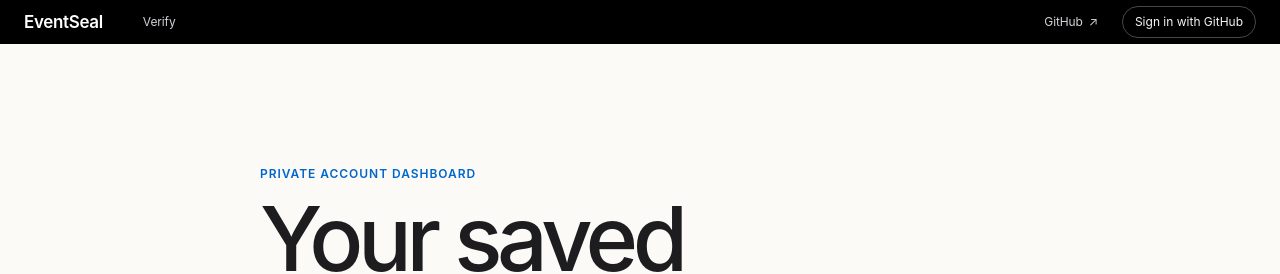
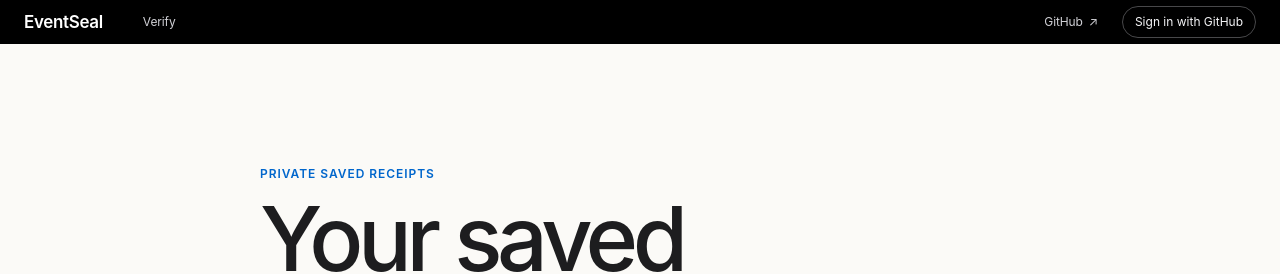
Before and after one commit to abhigyan1102/event-seal, a Next.js app in the folder apps/web/: page /dashboard in a window 1280 px wide. Shown: the top 274 px of the page. Built offline with nearby package versions, Linux system fonts and the light colour scheme.

Commit message:
fix: clarify saved receipts navigation

```diff
--- a/apps/web/app/dashboard/error.tsx
+++ b/apps/web/app/dashboard/error.tsx
@@ -18,8 +18,8 @@ export default function DashboardError({
   return (
     <main className="dashboard-boundary">
       <div className="dashboard-boundary__content">
-        <p className="eyebrow">Private account dashboard</p>
-        <h1>The dashboard could not load.</h1>
+        <p className="eyebrow">Private saved receipts</p>
+        <h1>Your saved receipts could not load.</h1>
         <p>
           No receipt data was changed. Try loading your saved evidence again.
         </p>
--- a/apps/web/app/dashboard/loading.tsx
+++ b/apps/web/app/dashboard/loading.tsx
@@ -4,7 +4,7 @@ export default function DashboardLoading() {
       <div className="dashboard-boundary__content">
         <div className="loading-line loading-line--title" />
         <div className="loading-line" />
-        <p>Preparing your receipt dashboard.</p>
+        <p>Preparing your saved receipts.</p>
       </div>
     </main>
   );
--- a/apps/web/app/dashboard/page.tsx
+++ b/apps/web/app/dashboard/page.tsx
@@ -25,7 +25,7 @@ export default async function DashboardPage({
     return (
       <main className="dashboard-boundary">
         <div className="dashboard-boundary__content">
-          <p className="eyebrow">Private account dashboard</p>
+          <p className="eyebrow">Private saved receipts</p>
           <h1>Your saved evidence stays tied to your account.</h1>
           <p>
             Verification remains public. Sign in only when you want a private,
@@ -49,7 +49,7 @@ export default async function DashboardPage({
     return (
       <main className="dashboard-boundary">
         <div className="dashboard-boundary__content" role="alert">
-          <p className="eyebrow">Private account dashboard</p>
+          <p className="eyebrow">Private saved receipts</p>
           <h1>Saved receipts are unavailable.</h1>
           <p>
             EventSeal could not load your private history. No receipt data was
--- a/apps/web/app/receipt-actions.ts
+++ b/apps/web/app/receipt-actions.ts
@@ -35,7 +35,10 @@ export async function saveReceipt(
       return { status: "error", message: "The receipt could not be saved." };
     }
     revalidatePath("/dashboard");
-    return { status: "saved", message: "Receipt saved to your dashboard." };
+    return {
+      status: "saved",
+      message: "Receipt added to your saved receipts.",
+    };
   } catch {
     return { status: "error", message: "The receipt could not be saved." };
   }
@@ -70,7 +73,7 @@ export async function removeReceipt(
     revalidatePath("/dashboard");
     return {
       status: "removed",
-      message: "Receipt removed from your dashboard.",
+      message: "Receipt removed from your saved receipts.",
     };
   } catch {
     return { status: "error", message: "The receipt could not be removed." };
--- a/apps/web/components/auth-controls.tsx
+++ b/apps/web/components/auth-controls.tsx
@@ -17,7 +17,7 @@ export function AuthControls({ user }: { user: UserSchema | null }) {
   return (
     <div className="nav-auth">
       <ActiveNavLink className="nav-link--history" href="/dashboard">
-        Dashboard
+        Saved receipts
       </ActiveNavLink>
       <form action={signOut}>
         <button className="nav-auth__button" type="submit">
--- a/apps/web/components/dashboard-view.tsx
+++ b/apps/web/components/dashboard-view.tsx
@@ -67,7 +67,7 @@ export function DashboardView({
     <main className="account-dashboard" ref={scope}>
       <section className="account-dashboard__hero" data-dashboard-reveal>
         <div>
-          <p className="eyebrow">Private account dashboard</p>
+          <p className="eyebrow">Private saved receipts</p>
           <h1>Your verification receipts.</h1>
           <p>
             Review saved outcomes and trusted event identity without repeating
--- a/apps/web/components/remove-receipt-control.tsx
+++ b/apps/web/components/remove-receipt-control.tsx
@@ -19,7 +19,7 @@ export function RemoveReceiptControl({ receiptId }: { receiptId: string }) {
         type="button"
         onClick={() => setConfirming(true)}
       >
-        Remove from dashboard
+        Remove from saved receipts
       </button>
     );
   }
```
Also changed, not shown: 2 other files (tests, documents, lock files or other folders).
